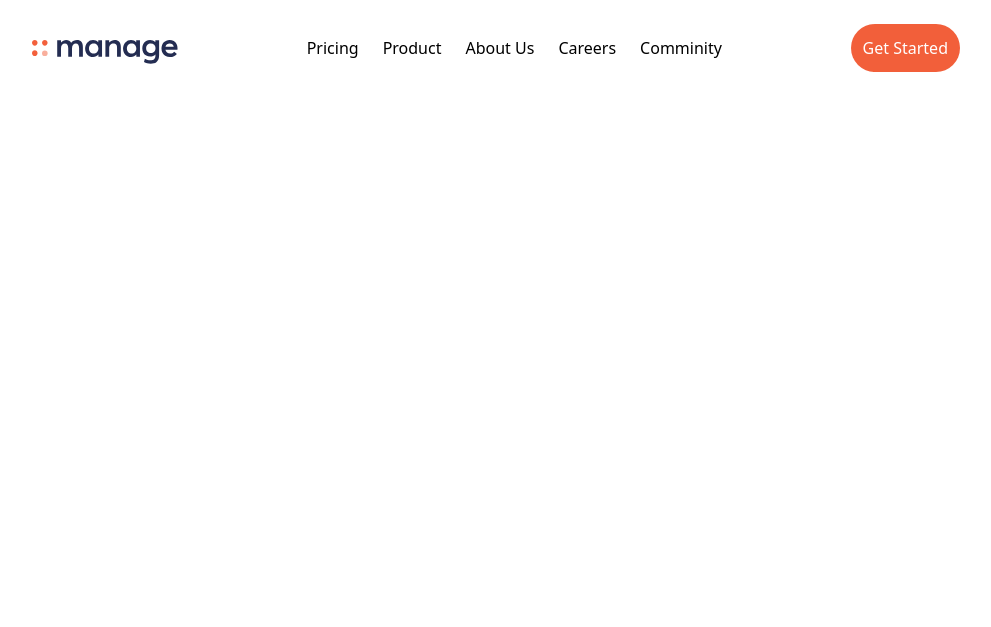
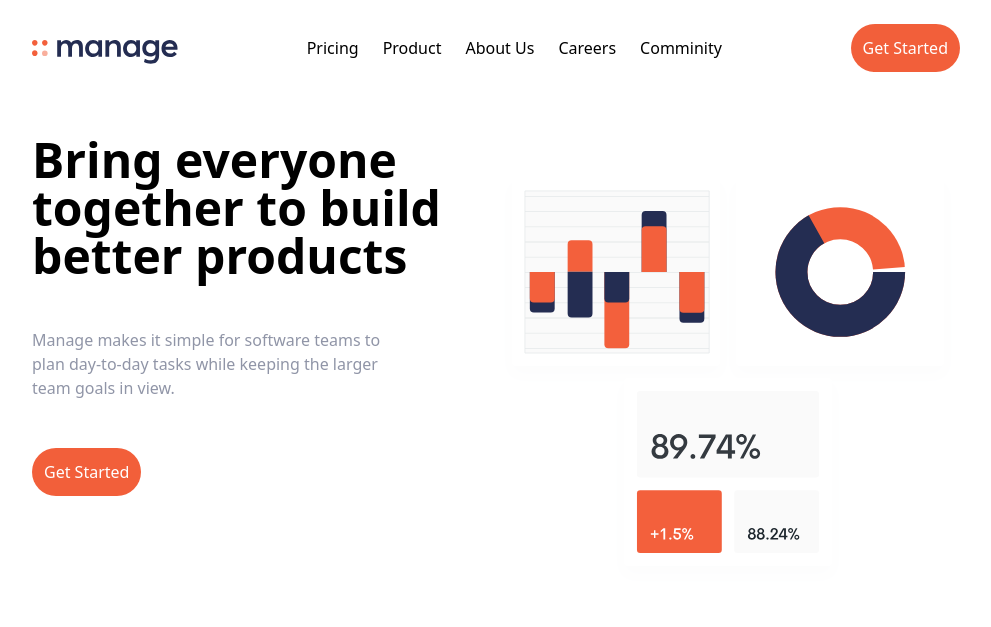
Before and after one commit to Westc13/manage-tw-fem, a website: page index.html in a window 1280 px wide. Shown: the whole page, without its empty margins (144-1135 px from the left). Drawn offline with Linux system fonts and the light colour scheme.

Commit message:
completed hero section

```diff
--- a/index.html
+++ b/index.html
@@ -17,7 +17,7 @@
           <img src="img/logo.svg" alt="" />
         </div>
         <!-- Menu Items -->
-        <div class="hidden md:flex space-x-6">
+        <div class="hidden space-x-6 md:flex">
           <a href="#" class="hover:text-darkGrayishBlue">Pricing</a>
           <a href="#" class="hover:text-darkGrayishBlue">Product</a>
           <a href="#" class="hover:text-darkGrayishBlue">About Us</a>
@@ -27,10 +27,47 @@
         <!-- Button -->
         <a
           href="#"
-          class="hidden md:block p-3 px-6pt-2 text-white bg-brightRed rounded-full baseline hover:bg-brightRedLight"
+          class="hidden p-3 px-6pt-2 text-white bg-brightRed rounded-full baseline hover:bg-brightRedLight md:block"
           >Get Started</a
         >
       </div>
     </nav>
+
+    <!-- Hero Section -->
+    <section id="hero">
+      <!-- Flex Container -->
+      <div
+        class="container flex flex-col-reverse items-center px-6 mx-auto mt-10 space-y-0 md:space-y-0 md:flex-row"
+      >
+        <!-- Left Item -->
+        <div class="flex flex-col mb-32 space-y-12 md:w-1/2">
+          <h1
+            class="max-w-md text-4xl font-bold text-center md:text-5xl md:text-left"
+          >
+            Bring everyone together to build better products
+          </h1>
+          <p class="max-w-sm text-center text-darkGrayishBlue md:text-left">
+            Manage makes it simple for software teams to plan day-to-day tasks
+            while keeping the larger team goals in view.
+          </p>
+          <div class="flex justify-cent md:justify-start">
+            <a
+              href="#"
+              class="p-3 px-6pt-2 text-white bg-brightRed rounded-full baseline hover:bg-brightRedLight"
+              >Get Started</a
+            >
+          </div>
+        </div>
+        <!-- Image -->
+        <div class="md:w-1/2">
+          <img src="img/illustration-intro.svg" alt="" />
+        </div>
+      </div>
+    </section>
   </body>
 </html>
+
+<!-- *! Best practice:
+
+? md best to be at the end
+-->
```
Also changed, not shown: css/main.css.
